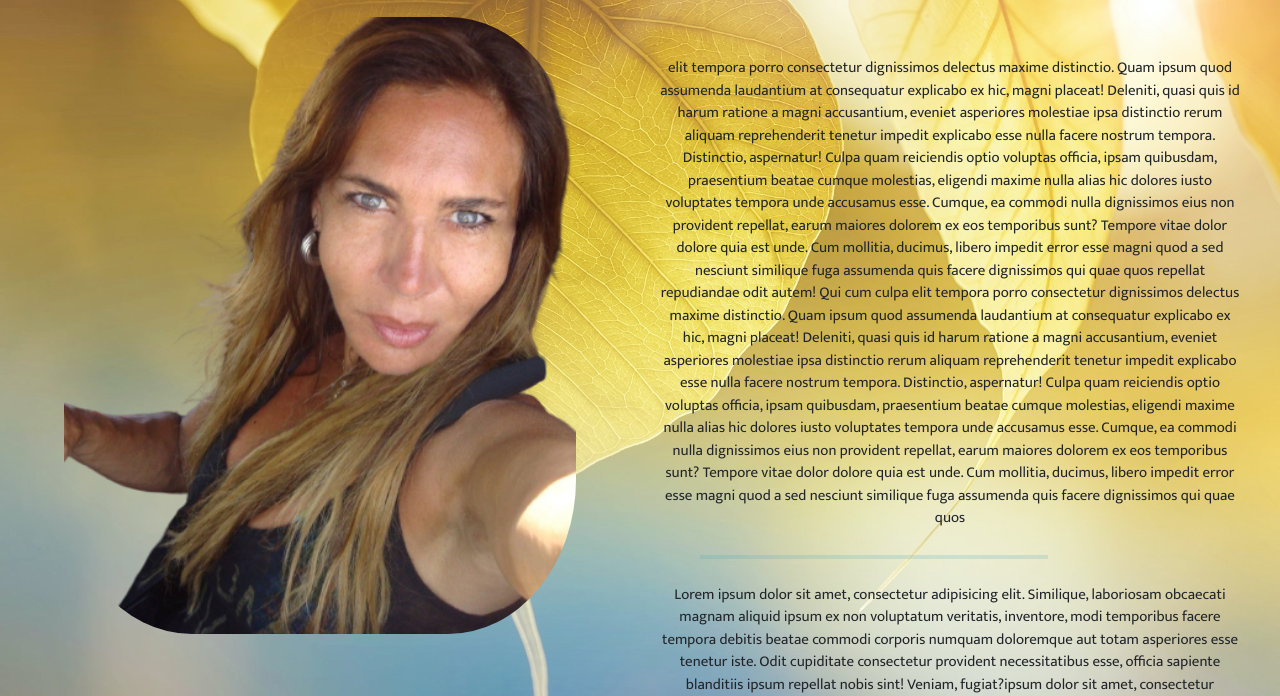
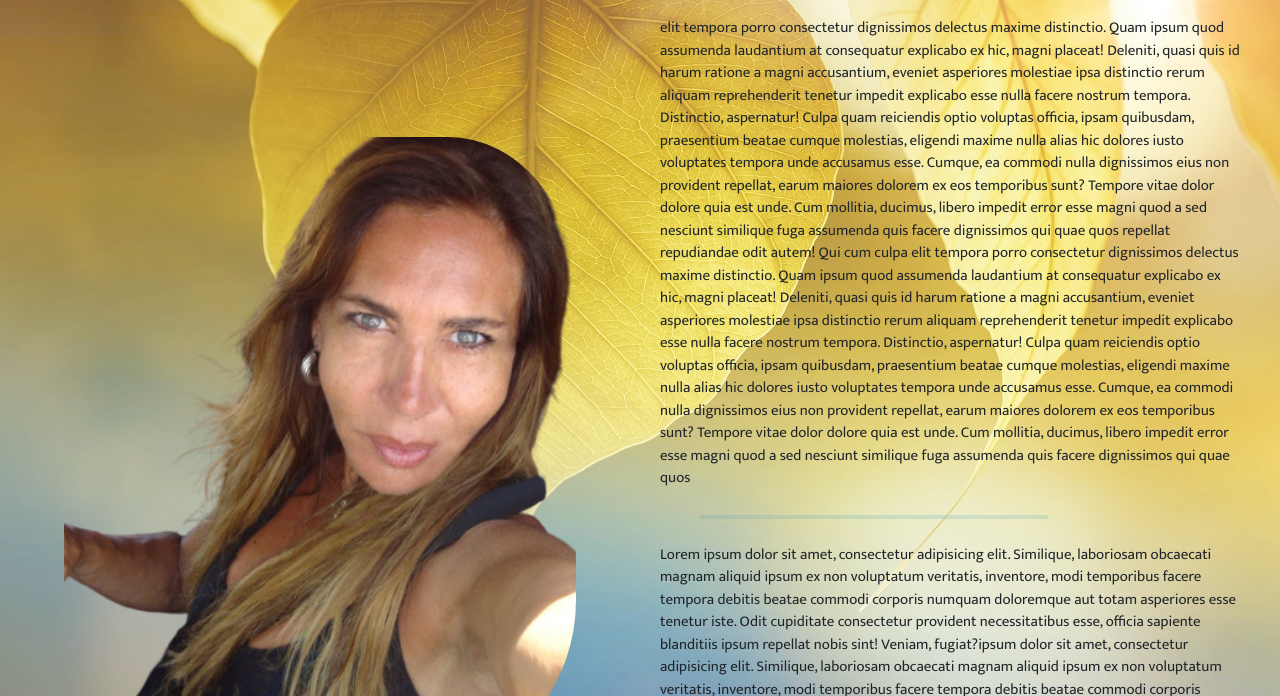
Before and after one commit to Plaguecraft/final, a website: page pages/sobremi.html in a window 1280 px wide. Shown: the part 104-800 px from the top of the page. Drawn offline with nearby package versions, Linux system fonts and the light colour scheme; files that its build step writes are made by us from their sources; a web font is replaced by a local one.

Commit message:
para entregar

```diff
--- a/scss/layout/_main-sobremi.scss
+++ b/scss/layout/_main-sobremi.scss
@@ -3,6 +3,7 @@
     @include grid (1fr 1fr,auto auto auto);
     width: 100%;
     margin: 25px auto;
+    align-items: center;
     grid-template-areas:
     "header header"
     "contsobremi textsobremi"
@@ -26,10 +27,8 @@
 }
 .textsobremi{
     grid-area: textsobremi;
-    text-align: center;
     padding-left: 20px;
     padding-right: 40px;
-    padding-top: 40px;
 }
 .imgsobremi{
     width: 80%;
```
Also changed, not shown: css/styles.css.
